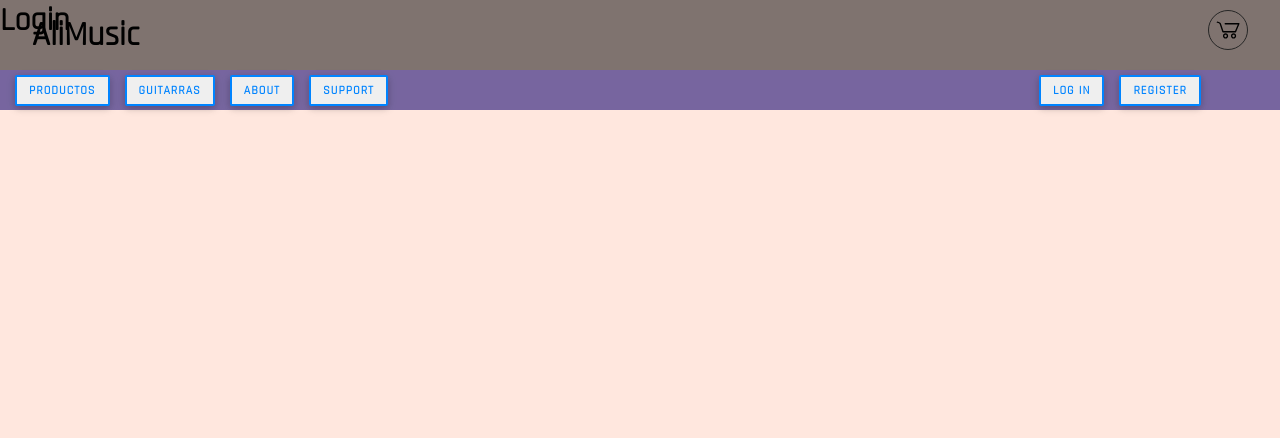
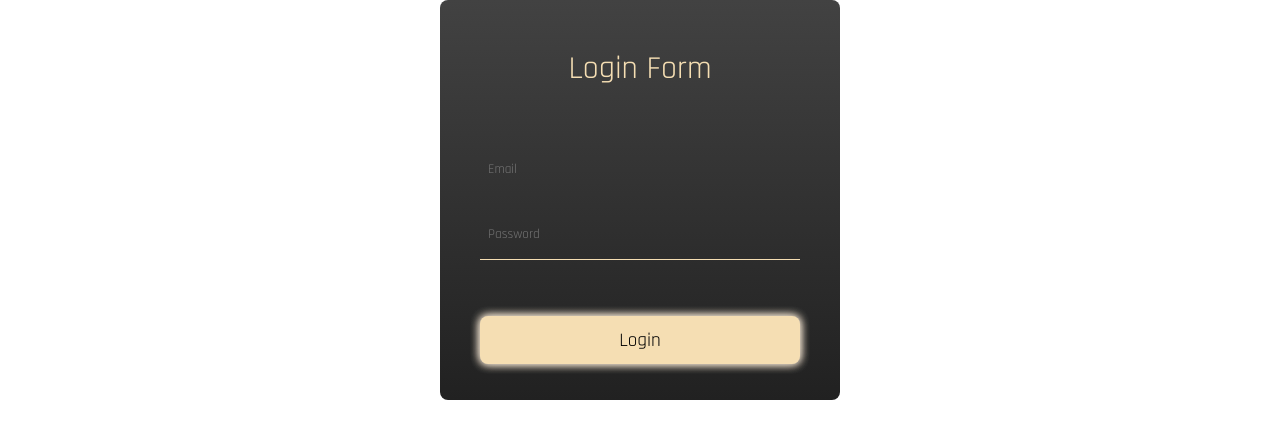
Before and after one commit to LucasMouhsen/Ali-music, a React (Vite) app in the folder Frontend/: page /login in a window 1280 px wide. Shown: the top 438 px of the page. Built offline with nearby package versions, Linux system fonts and the light colour scheme; no server answers.

Commit message:
Nuevo Formulario login

```diff
--- a/Frontend/src/app.css
+++ b/Frontend/src/app.css
@@ -26,7 +26,7 @@ textarea {
 
 
 body {
-  background-color: #ffe7de;
+
 }
 :root {
   --color-background: ##f8f9fa;
--- a/Frontend/src/pages/Login/index.jsx
+++ b/Frontend/src/pages/Login/index.jsx
@@ -1,10 +1,19 @@
 import Header from "../../components/Header";
-
+import styles from './index.module.css'
 export default function Login() {
     return (
         <>
-            <Header />
-            <h1>Login</h1>
+            {/* <Header /> */}
+            <section className={styles.login}>
+                <div className={styles.container}>
+                    <form className={styles.form} action="">
+                        <p className={styles.title}>Login Form</p>
+                        <input placeholder="Email" className={`${styles.email} ${styles.input}`} type="text" />
+                        <input placeholder="Password" className={`${styles.password} ${styles.input}`} type="password" />
+                        <button className={styles.btn} type="submit">Login</button>
+                    </form>
+                </div>
+            </section>
         </>
     )
 }
--- /dev/null
+++ b/Frontend/src/pages/Login/index.module.css
@@ -0,0 +1,75 @@
+::selection {
+    background-color: gray;
+}
+
+.container {
+    margin: 0 auto;
+    display: flex;
+    justify-content: center;
+    align-items: center;
+}
+
+.form {
+    width: 400px;
+    height: 400px;
+    background-image: linear-gradient(to bottom, #424242, #212121);
+    display: flex;
+    align-items: center;
+    flex-direction: column;
+    border-radius: 0.5rem;
+}
+
+.title {
+    color: wheat;
+    margin: 3rem 0;
+    font-size: 2rem;
+}
+
+.input {
+    margin: 0.5rem 0;
+    padding: 1rem 0.5rem;
+    width: 20rem;
+    background-color: inherit;
+    color: wheat;
+    border: none;
+    outline: none;
+}
+
+.username {
+    border-bottom: 1px solid wheat;
+    transition: all 400ms;
+}
+
+.username:hover {
+    background-color: #424242;
+    border: none;
+    border-radius: 0.5rem;
+}
+
+.password {
+    border-bottom: 1px solid wheat;
+    transition: all 400ms;
+}
+
+.password:hover {
+    background-color: #424242;
+    border: none;
+    border-radius: 0.5rem;
+}
+
+.btn {
+    height: 3rem;
+    width: 20rem;
+    margin-top: 3rem;
+    background-color: wheat;
+    border-radius: 0.5rem;
+    border: none;
+    font-size: 1.2rem;
+    transition: all 400ms;
+    box-shadow: 0 0 10px antiquewhite, 0 0 10px antiquewhite;
+}
+
+.btn:hover {
+    background-color: antiquewhite;
+    box-shadow: none;
+}
```
